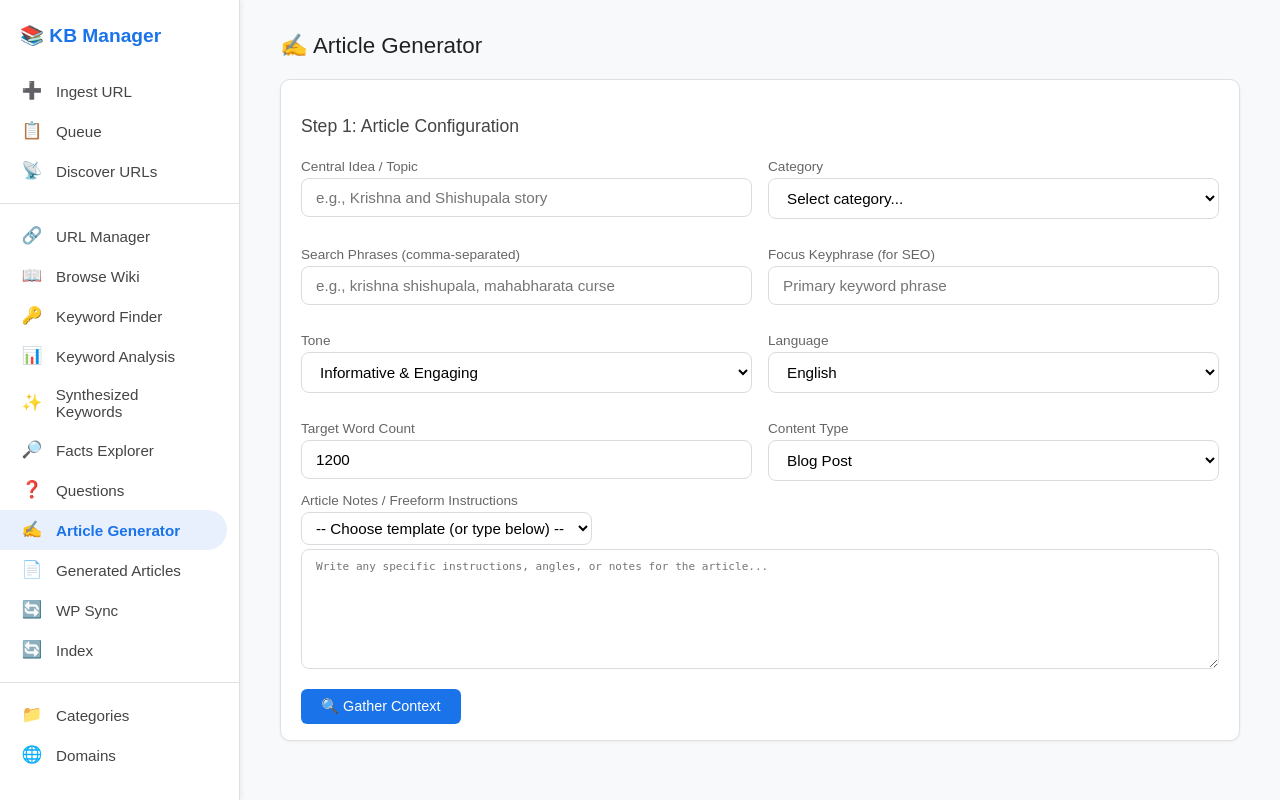
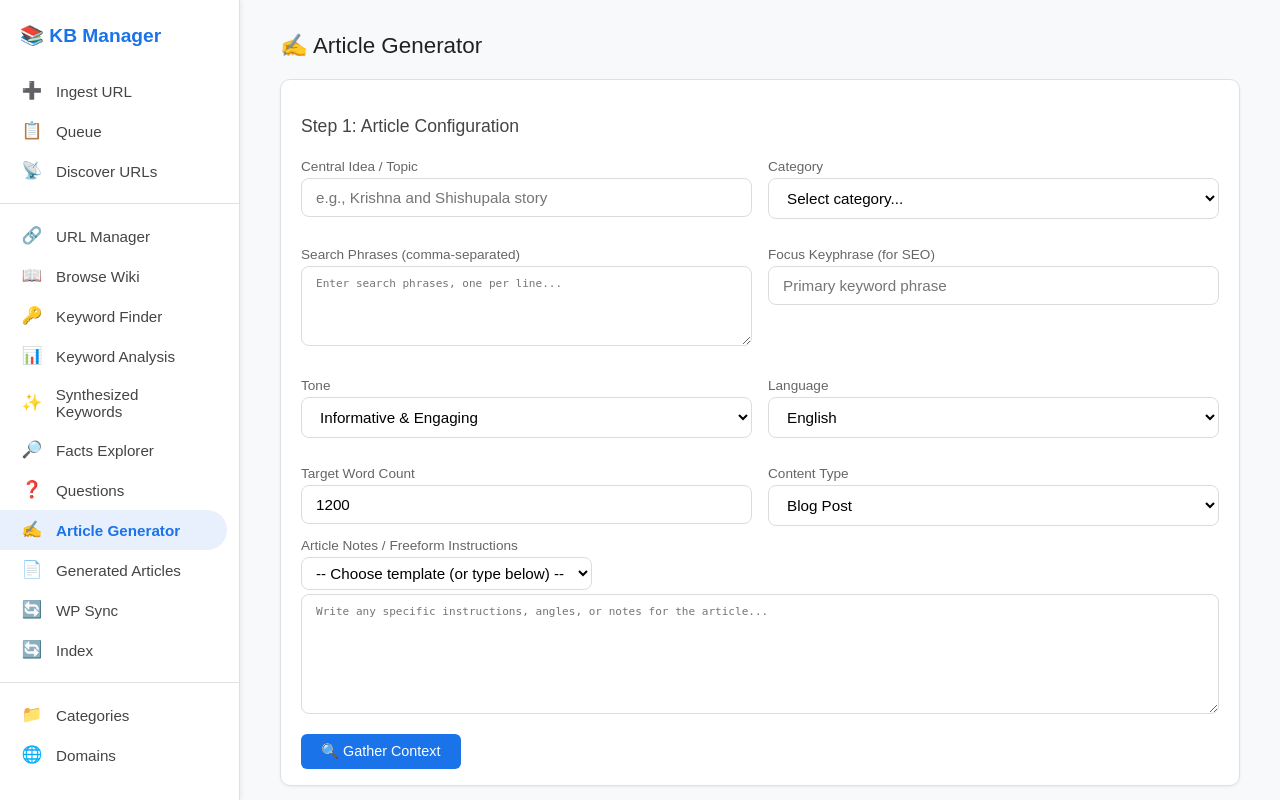
Before and after one commit to sinharitesh/kb_programs, a FastAPI app: template templates/index.html in a window 1280 px wide, after a click on "✍️ Article Generator". Run offline with FastAPI, Linux system fonts and the light colour scheme; the template is opened without the code that fills it, so the values that code supplies are empty; parts of the project's set-up code (start-up, migrations or seed data) failed here and were passed over; some libraries are stand-ins or nearby versions.

Commit message:
JS fixes

```diff
--- a/dummy.py
+++ b/dummy.py
@@ -1 +1 @@
-# reload 2026-06-26T03:22:44.663600
+# reload 2026-06-26T03:26:04.893849
--- a/templates/index.html
+++ b/templates/index.html
@@ -760,7 +760,7 @@
         </div>
         <div>
           <label>Search Phrases (comma-separated)</label>
-          <input type="text" id="ag-phrases" placeholder="e.g., krishna shishupala, mahabharata curse">
+          <textarea id="ag-phrases" placeholder="Enter search phrases, one per line..." style="height:80px;font-size:0.85em;"></textarea>
         </div>
         <div>
           <label>Focus Keyphrase (for SEO)</label>
@@ -3042,7 +3042,7 @@ async function generateArticle() {
   const payload = {
     idea: document.getElementById('ag-idea').value.trim(),
     category: document.getElementById('ag-category').value,
-    search_phrases: document.getElementById('ag-phrases').value.trim().split(',').map(p => p.trim()),
+    search_phrases: document.getElementById('ag-phrases').value.trim().split('\n').map(p => p.trim()).filter(p => p),
     focus_keyphrase: document.getElementById('ag-keyphrase').value.trim(),
     tone: document.getElementById('ag-tone').value,
     word_count: parseInt(document.getElementById('ag-wordcount').value),
@@ -3356,15 +3356,15 @@ async function retryArticle(path) {
         var k = parts[0].trim(), v = parts[1].trim().replace(/"/g, '');
         if (k === 'title') idea = v;
         if (k === 'focus_keyphrase') document.getElementById('ag-keyphrase').value = v;
-        if (k === 'category') document.getElementById('ag-category').value = v;
+        if (k === 'category') document.getElementById('ag-category').setAttribute('data-retry-cat', v);
         if (k === 'context_synth_kw' || k === 'context_kw_intel') {
           var arr = [];
           try { arr = JSON.parse(v || '[]'); }
           catch(e) { arr = (v || '').split(',').map(function(s) { return s.trim(); }).filter(Boolean); }
           if (Array.isArray(arr) && arr.length > 0) {
             var existing = document.getElementById('ag-phrases').value;
-            var newPhrases = arr.join(', ');
-            document.getElementById('ag-phrases').value = existing ? existing + ', ' + newPhrases : newPhrases;
+            var newPhrases = arr.join('\n');
+            document.getElementById('ag-phrases').value = existing ? existing + '\n' + newPhrases : newPhrases;
           }
         }
       }
@@ -3372,6 +3372,9 @@ async function retryArticle(path) {
   }
   document.getElementById('ag-idea').value = idea;
   _showTabImpl('articlegen', document.querySelector('[onclick*="articlegen"]'));
+  // Apply category after tab switch (select options load async)
+  var catSaved = document.getElementById('ag-category').getAttribute('data-retry-cat');
+  if (catSaved) document.getElementById('ag-category').value = catSaved;
 }
 
 
@@ -3597,7 +3600,7 @@ async function optimizePrompt() {
   const status = document.getElementById('ag-prompt-status');
   const idea = document.getElementById('ag-idea').value.trim();
   const keyphrase = document.getElementById('ag-keyphrase').value.trim();
-  const phrases = document.getElementById('ag-phrases').value.trim().split(',').map(p => p.trim()).filter(p => p);
+  const phrases = document.getElementById('ag-phrases').value.trim().split('\n').map(p => p.trim()).filter(p => p).filter(p => p);
   const category = document.getElementById('ag-category').value;
   const tone = document.getElementById('ag-tone').value;
   const contentType = document.getElementById('ag-type').value;
```
